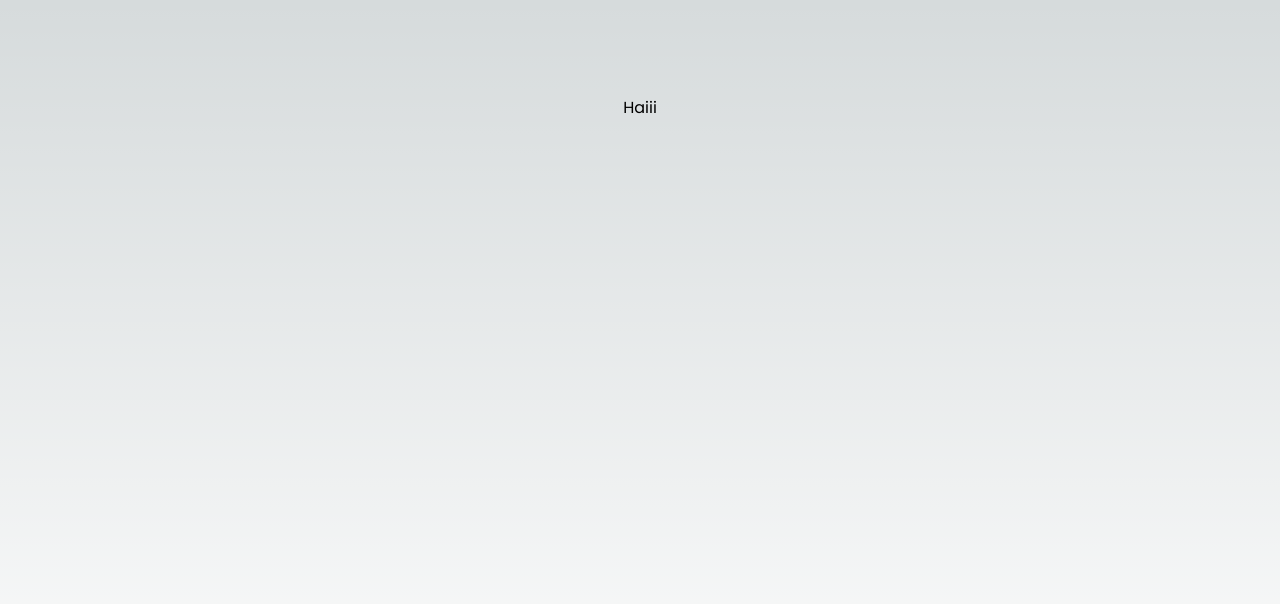
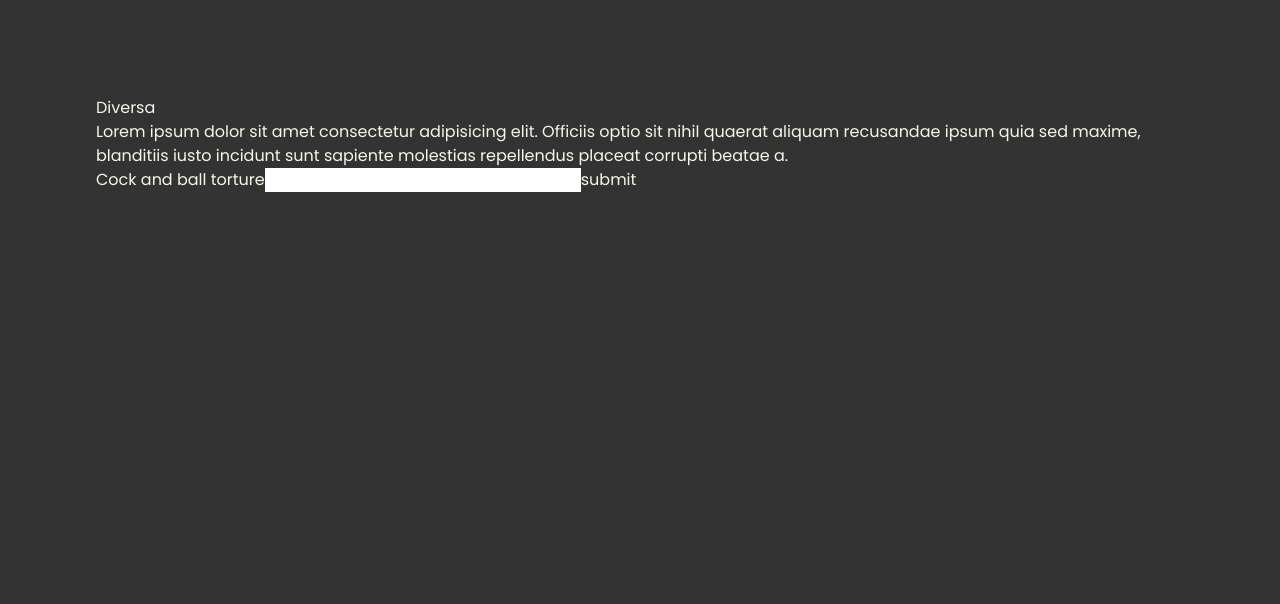
Before and after one commit to SmoIIy/charlie-tango-axe, a Next.js app: page / in a window 1280 px wide. Shown: the top 604 px of the page. Built offline with nearby package versions, Linux system fonts and the light colour scheme.

Commit message:
Noget farve

```diff
--- a/src/app/globals.css
+++ b/src/app/globals.css
@@ -3,9 +3,21 @@
 @tailwind utilities;
 
 :root {
-  --foreground-rgb: 0, 0, 0;
-  --background-start-rgb: 214, 219, 220;
-  --background-end-rgb: 255, 255, 255;
+  /* colors */
+  --colors-brand-beige-00: #fefefb;
+  --colors-brand-beige-10: #f7f6e8; /* Background */
+  --colors-brand-turquoise-00: #e6fafe;
+  --colors-brand-turquoise-20: #b4f1fd;
+  --colors-brand-turquoise-50: #69e3fc; /* Brand */
+  --colors-brand-yellow-40: #ffea80; /* Brand */
+  --colors-brand-yellow-100: #e5c000;
+  --colors-brand-orange-70: #ff7733; /* Brand */
+  --colors-grey-00: #ffffff;
+  --colors-grey-20: #cccccc;
+  --colors-grey-40: #999999;
+  --colors-grey-60: #666666;
+  --colors-grey-80: #333333;
+  --colors-grey-100: #000000;
 }
 
 @media (prefers-color-scheme: dark) {
@@ -17,13 +29,8 @@
 }
 
 body {
-  color: rgb(var(--foreground-rgb));
-  background: linear-gradient(
-      to bottom,
-      transparent,
-      rgb(var(--background-end-rgb))
-    )
-    rgb(var(--background-start-rgb));
+  color: var(--colors-brand-beige-10);
+  background: var(--colors-grey-80)
 }
 
 @layer utilities {
--- a/src/app/page.jsx
+++ b/src/app/page.jsx
@@ -1,9 +1,12 @@
 import Image from "next/image";
+import Link from "next/link";
+import Main from "@/main/page";
+
 
 export default function Home() {
   return (
     <main className="flex min-h-screen flex-col items-center justify-between p-24">
-      <h1>Haiii</h1>
+        <Main />
     </main>
   );
 }
--- /dev/null
+++ b/src/main/page.jsx
@@ -0,0 +1,15 @@
+
+
+export default async function Main(){
+    return (
+        <section>
+            <h1 className="text-10xl text-orange-500">Diversa</h1>
+            <p>Lorem ipsum dolor sit amet consectetur adipisicing elit. Officiis optio sit nihil quaerat aliquam recusandae ipsum quia sed maxime, blanditiis iusto incidunt sunt sapiente molestias repellendus placeat corrupti beatae a.</p>
+            <form action="#">
+                <label htmlFor="url">Cock and ball torture</label>
+                <input type="url" name="url" id="url"/>
+                <input type="submit" value="submit" />
+            </form>
+        </section>
+    )
+}
```
